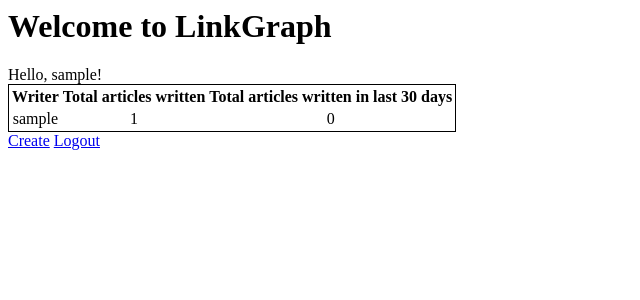
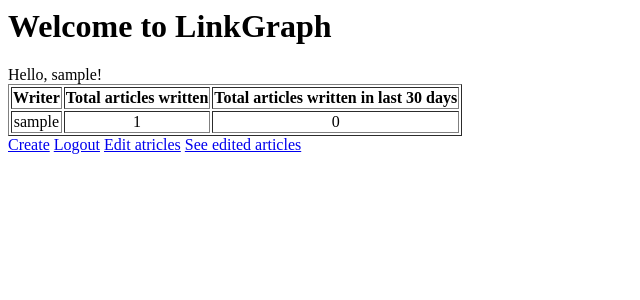
Before and after one commit to Drznedaj/linkgraph, a Django app: page / in a window 1280 px wide. Shown: the top 300 px of the page, without its empty margins (0-640 px from the left). Run offline with Django 3.2, Linux system fonts and the light colour scheme; a user stored in the database is signed in; tables that the repository leaves empty hold one stand-in row (values such as "Sample post").

Commit message:
Add article edit page

```diff
--- a/linkgraph/linkgraph_app/models.py
+++ b/linkgraph/linkgraph_app/models.py
@@ -19,4 +19,4 @@ class Article(models.Model):
     edited_by = models.ForeignKey(Writer, on_delete=models.CASCADE, related_name='edited_by_writer', blank=True, null=True)
 
     def __str__(self):
-        return self.title + " " + self.created_at + " " + self.status
+        return self.title + " " + str(self.created_at) + " " + ArticleStatusTypes(self.status).name
--- a/linkgraph/linkgraph_app/templates/app/dashboard.html
+++ b/linkgraph/linkgraph_app/templates/app/dashboard.html
@@ -5,7 +5,7 @@ Hello, {{ user.username|default:'Guest' }}!
 
 <div>
 
-    <table style="border:1px solid black">
+    <table border="1">
         <tr>
             <th>Writer</th>
             <th>Total articles written</th>
@@ -23,6 +23,10 @@ Hello, {{ user.username|default:'Guest' }}!
     {% if user.is_authenticated %}
     <a href="{% url 'create' %}">Create</a>
     <a href="{% url 'logout' %}">Logout</a>
+    {% if user.is_editor%}
+    <a href="{% url 'article_approval' %}">Edit atricles</a>
+    <a href="{% url 'articles_edited' %}">See edited articles</a>
+    {% endif %}
     {% else %}
     <div>Guests can't create or edit blogs, please log in / register. :)</div>
     <a href="{% url 'login' %}">Login</a>
--- a/linkgraph/linkgraph_app/urls.py
+++ b/linkgraph/linkgraph_app/urls.py
@@ -8,4 +8,7 @@ urlpatterns = [
     path("", views.dashboard, name="dashboard"),
     path("register/", views.register, name="register"),
     path("article/", views.create, name="create"),
+    path("article-approval/", views.article_approval, name="article_approval"),
+    path("approve/<int:article_id>", views.approve, name="approve"),
+    path("reject/<int:article_id>", views.reject, name="reject"),
 ]
--- a/linkgraph/linkgraph_app/views.py
+++ b/linkgraph/linkgraph_app/views.py
@@ -2,10 +2,12 @@ from django.shortcuts import render, redirect
 from django.contrib.auth import login
 from django.urls import reverse
 from django.utils import timezone
+from django.db.models import Q
 from .forms import CustomUserCreationForm
 
 from .models import Writer, Article
 from .forms import ArticleForm
+from .utils import ArticleStatusTypes
 import datetime
 
 
@@ -20,7 +22,6 @@ def dashboard(request):
         written_last_count = written_by_writer.filter(created_at__gt=last_thirty_days).count()
         table_data.append((w.username, written_count, written_last_count))
 
-    print(table_data)
     return render(
         request,
         "app/dashboard.html",
@@ -48,10 +49,39 @@ def create(request):
 
     if form.is_valid():
         candidate = form.save(commit=False)
-        before = datetime.datetime.now() - datetime.timedelta(60)
-        candidate.created_at = before
         candidate.written_by = request.user
         candidate.save()
         return redirect(reverse("dashboard"))
 
     return render(request, "app/create.html", {"form": form})
+
+
+def article_approval(request):
+
+    articles = Article.objects.filter(status=ArticleStatusTypes.NOT_REVIEWED)
+
+    return render(request, "app/article_approval.html", {"articles": articles})
+
+
+def approve(request, article_id):
+    article = Article.objects.get(id=article_id)
+
+    article.status = ArticleStatusTypes.APPROVED
+    article.edited_by = request.user
+    article.save()
+
+    articles = Article.objects.filter(status=ArticleStatusTypes.NOT_REVIEWED)
+
+    return render(request, "app/article_approval.html", {"articles": articles})
+
+
+def reject(request, article_id):
+    article = Article.objects.get(id=article_id)
+
+    article.status = ArticleStatusTypes.REJECTED
+    article.edited_by = request.user
+    article.save()
+
+    articles = Article.objects.filter(status=ArticleStatusTypes.NOT_REVIEWED)
+
+    return render(request, "app/article_approval.html", {"articles": articles})
```
Also changed, not shown: linkgraph/linkgraph_app/templates/app/article_approval.html (added, +14 -0 lines).
